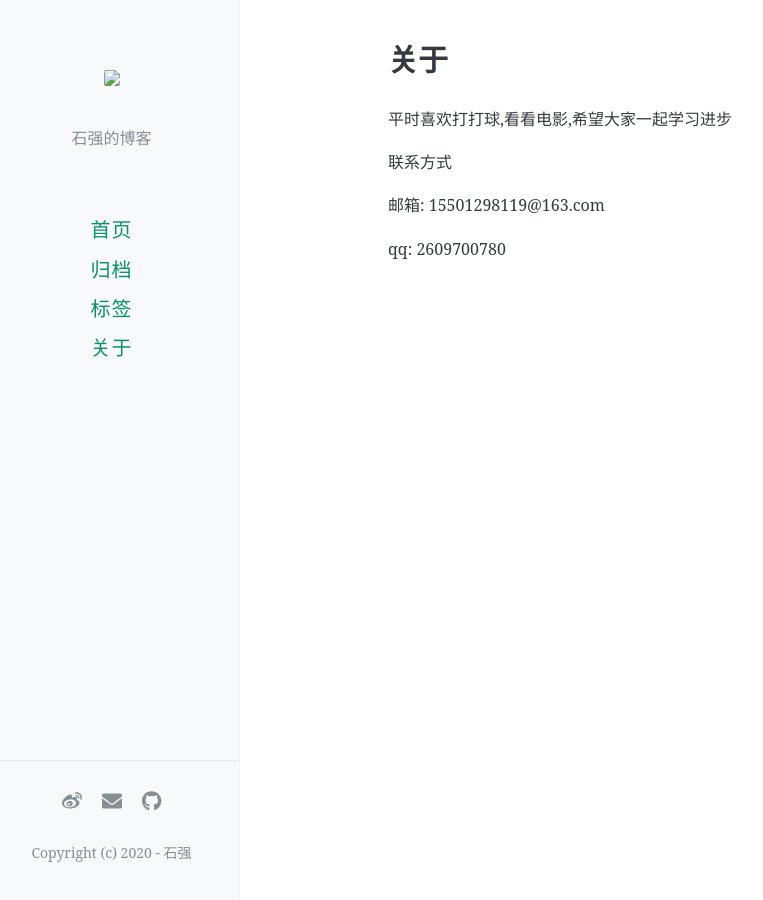
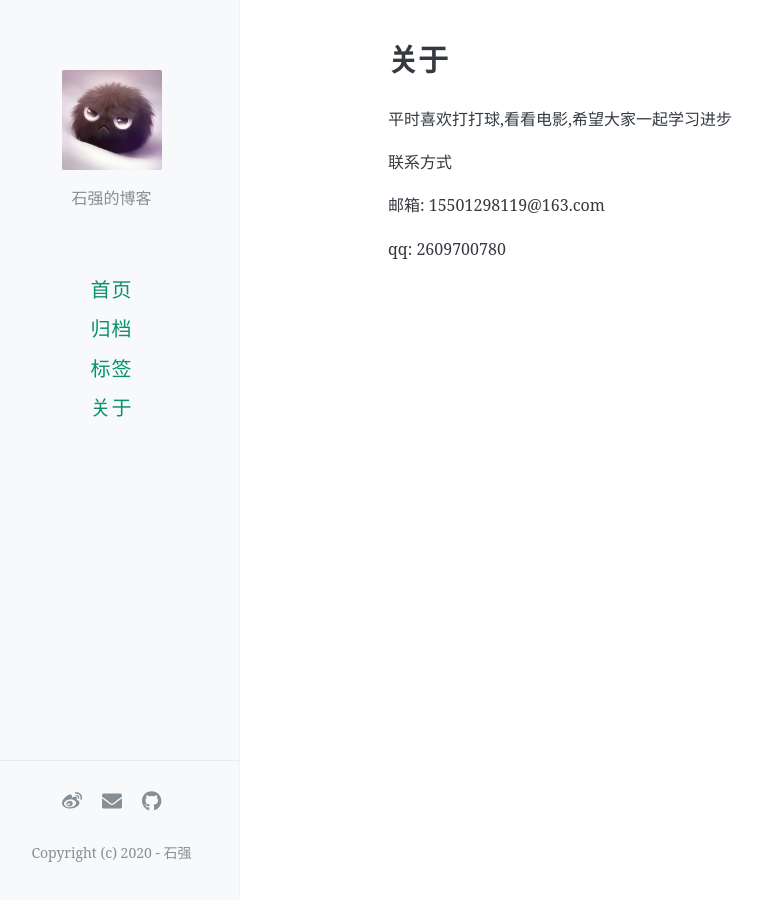
Before and after one commit to panlongshouhu/panlongshouhu.github.io, a Jekyll site: the page built from about.md, in a window 1280 px wide. Shown: the whole page, without its empty margins (16-779 px from the left). Built offline with Jekyll 4.4.1, drawn with Linux system fonts in a browser that asks for light colours; comment, search, counter and statistics services are not loaded.

Commit message:
图标优化

```diff
--- a/_config.yml
+++ b/_config.yml
@@ -24,10 +24,10 @@
 #
 
 # 你的博客logo图片URL，建议尺寸不超过300px × 300px
-avatar: images/logo.png
+avatar: https://panlongshouhu.github.io/images/logo.png
 
 # 你的favicon（出现在浏览器tab上）图片URL，建议使用较小(64px × 64px)的图片
-favicon: images/favicon.png
+favicon: https://panlongshouhu.github.io/images/favicon.png
 
 
 # 菜单中的按钮
```
Also changed, not shown: 7 other files.
